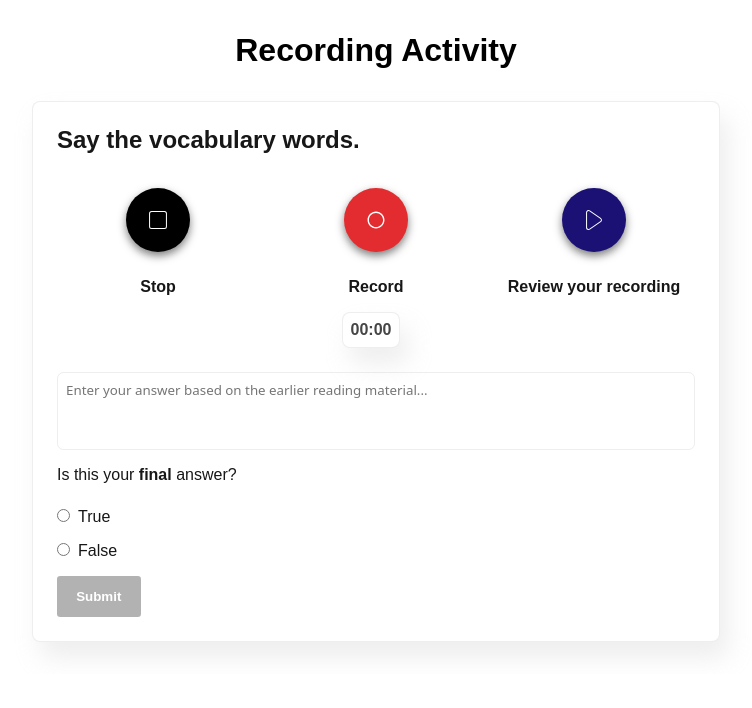
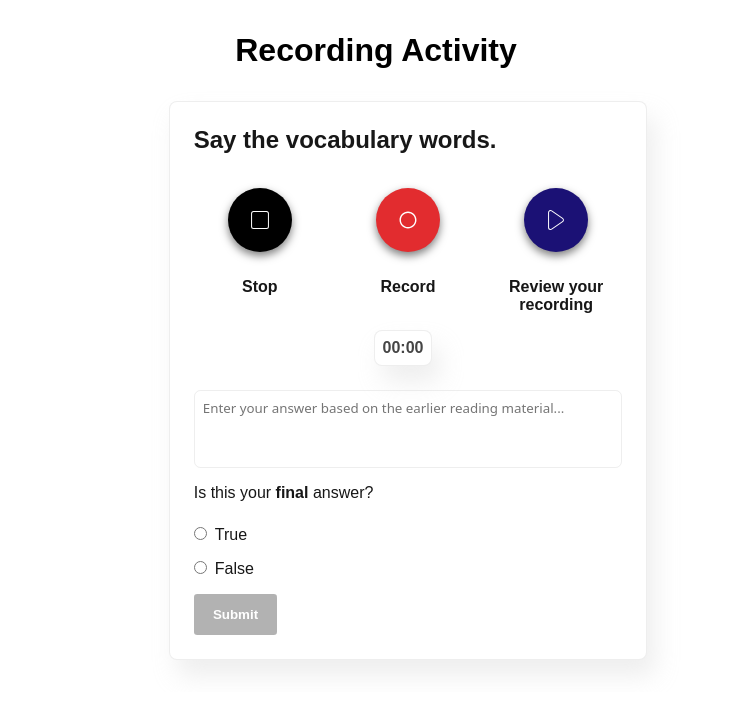
Before and after one commit to Max-Bustamante69/vista-job-interview, a Next.js app: page / in a window 1280 px wide. Shown: the top 708 px of the page, without its empty margins (264-1016 px from the left). Built offline with nearby package versions, Linux system fonts and the light colour scheme.

Commit message:
Accesibility axe tool
Accessibility fix for the axe page analyzer extension

```diff
--- a/src/app/page.jsx
+++ b/src/app/page.jsx
@@ -1,13 +1,15 @@
-
 import styles from "./page.module.css";
 import RecordingActivity from "./components/RecordingActivity/RecordingActivity";
-
 
 export default function Home() {
   return (
     <>
-      <h1 className={styles.title}>Recording Activity</h1>
-      <RecordingActivity />
+      <header>
+        <h1 className={styles.title}>Recording Activity</h1>
+      </header>
+      <main>
+        <RecordingActivity />
+      </main>
     </>
   );
 }
```
